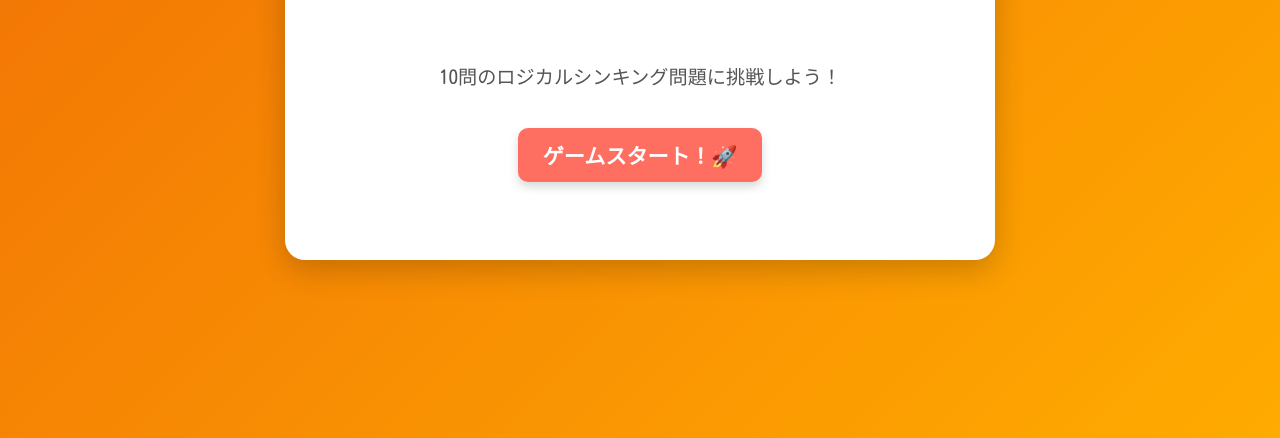
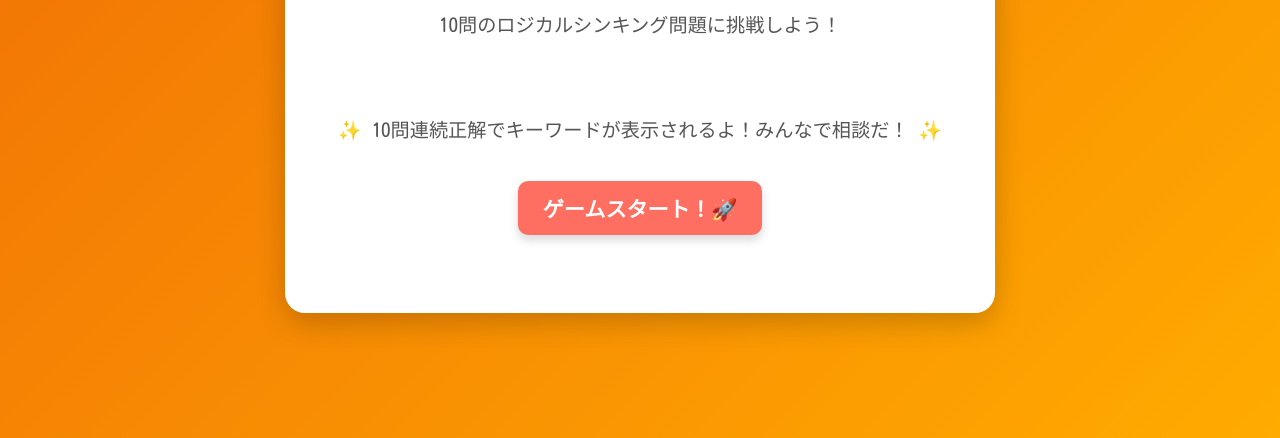
Before and after one commit to KITA-Kazu/logical-thinking-quiz, a plain HTML site: page index.html in a window 1280 px wide. Shown: the part 362-800 px from the top of the page. Drawn offline with Linux system fonts and the light colour scheme.

Commit message:
Update index.html

```diff
--- a/index.html
+++ b/index.html
@@ -15,6 +15,7 @@
         <!-- スタート画面 -->
         <div id="start-screen" class="start-screen">
             <p>10問のロジカルシンキング問題に挑戦しよう！</p>
+　　　　　　　<p>✨ 10問連続正解でキーワードが表示されるよ！みんなで相談だ！ ✨</p>
             <button id="start-button" class="button primary-button">ゲームスタート！🚀</button>
         </div>
 
```
